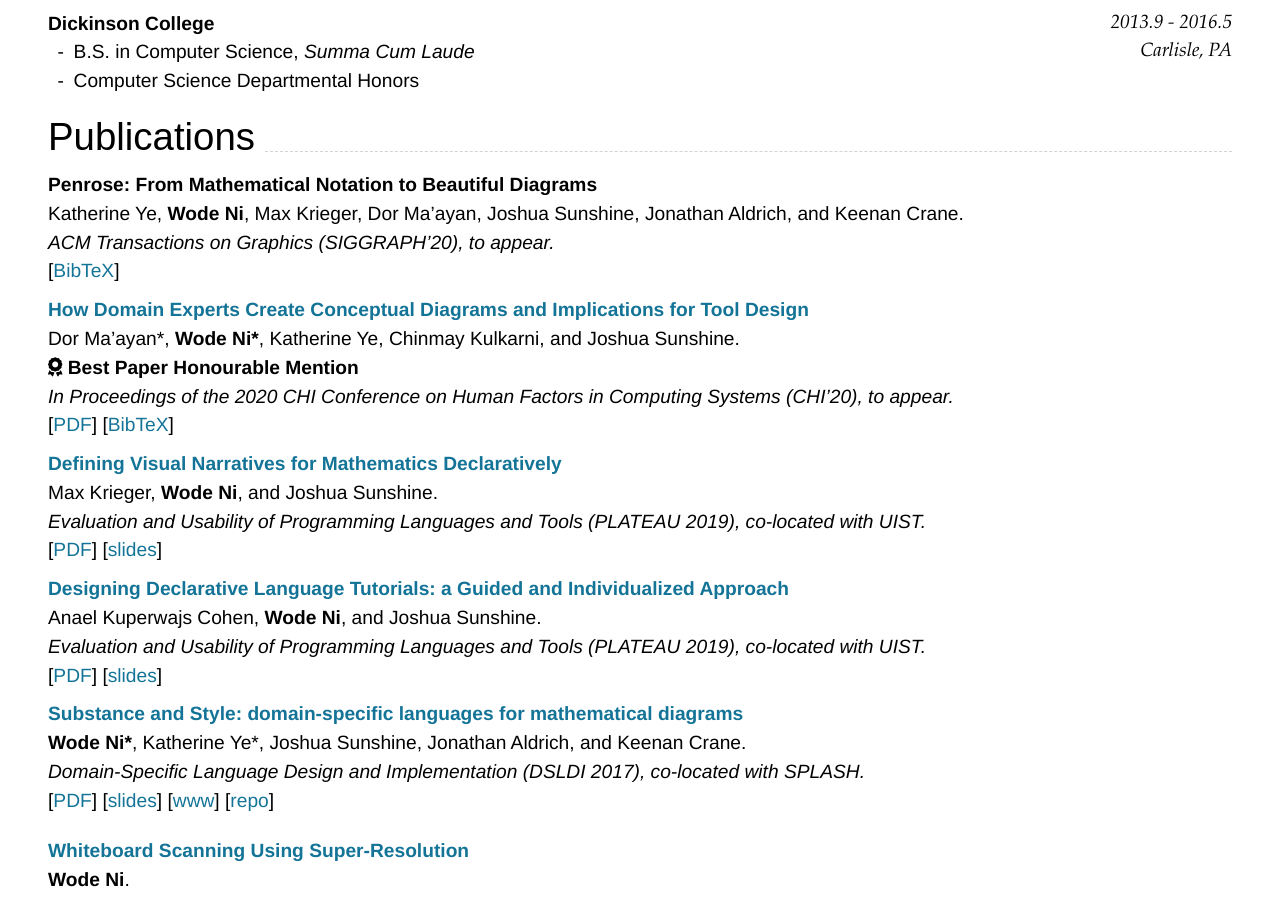
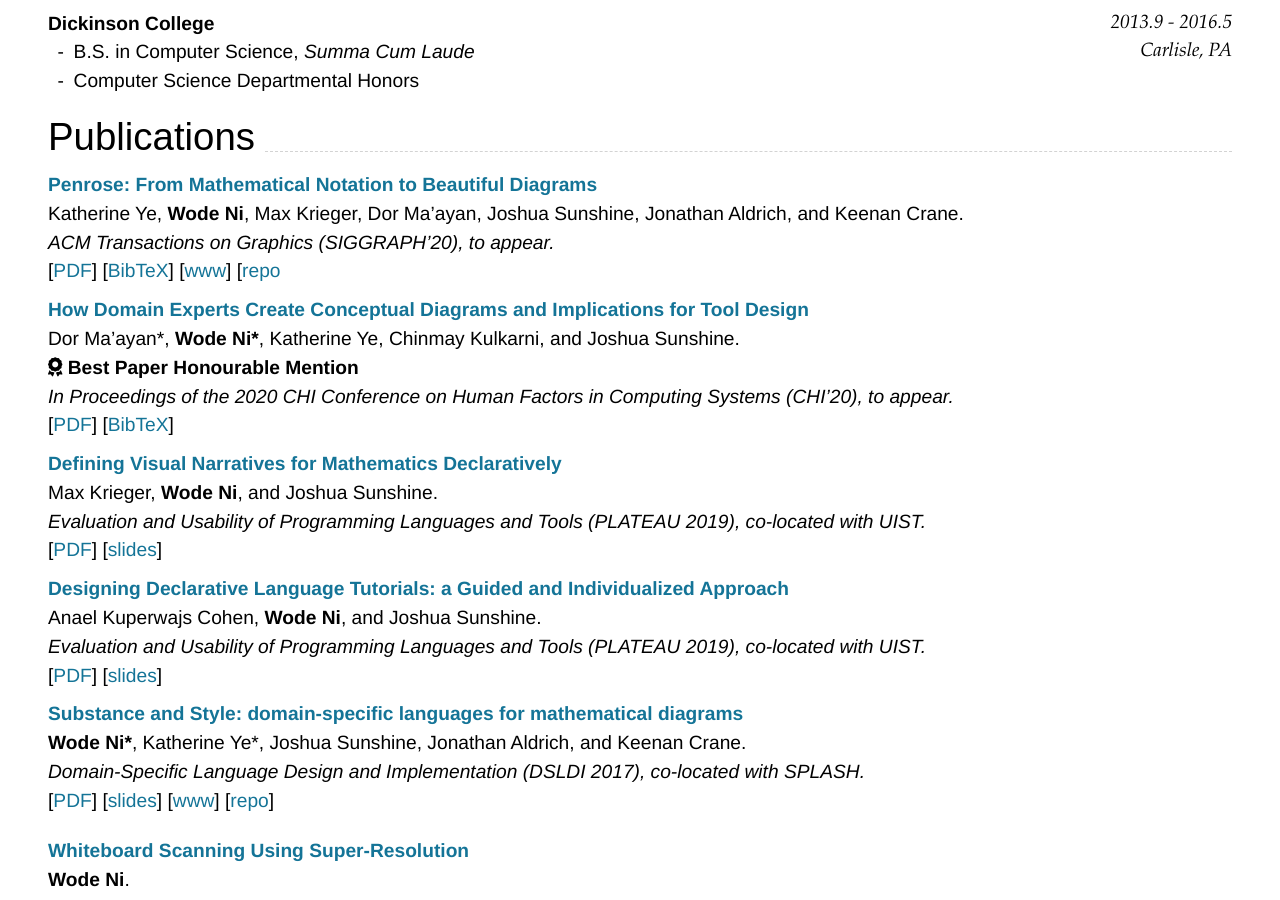
Before and after one commit to wodeni/nimo-markdown-cv, a Jekyll site: the page built from index.md, in a window 1280 px wide and 900 px high, scrolled down 473 px. Built offline with Jekyll 4.4.1, drawn with Linux system fonts in a browser that asks for light colours; nearby versions of some CDN libraries.

Commit message:
add siggraph paper link

```diff
--- a/index.md
+++ b/index.md
@@ -52,10 +52,13 @@ Carlisle, PA
 
 ## Publications
 
-### **Penrose: From Mathematical Notation to Beautiful Diagrams**
+### [**Penrose: From Mathematical Notation to Beautiful Diagrams**](http://penrose.ink/media/Penrose_SIGGRAPH2020.pdf)
 Katherine Ye, **Wode Ni**, Max Krieger, Dor Ma'ayan, Joshua Sunshine, Jonathan Aldrich, and Keenan Crane.<br>
 _ACM Transactions on Graphics (SIGGRAPH'20), to appear._<br>
+[[PDF](http://penrose.ink/media/Penrose_SIGGRAPH2020.pdf)]
 [[BibTeX]({{ page.homepage.url }}/assets/siggraph20-penrose.txt)]
+[[www](http://penrose.ink/siggraph20.html)]
+[[repo](https://github.com/penrose/penrose)
 
 ### [**How Domain Experts Create Conceptual Diagrams and Implications for Tool Design**]({{ page.homepage.url }}/assets/chi-20-natural-diagramming.pdf)
 
```
